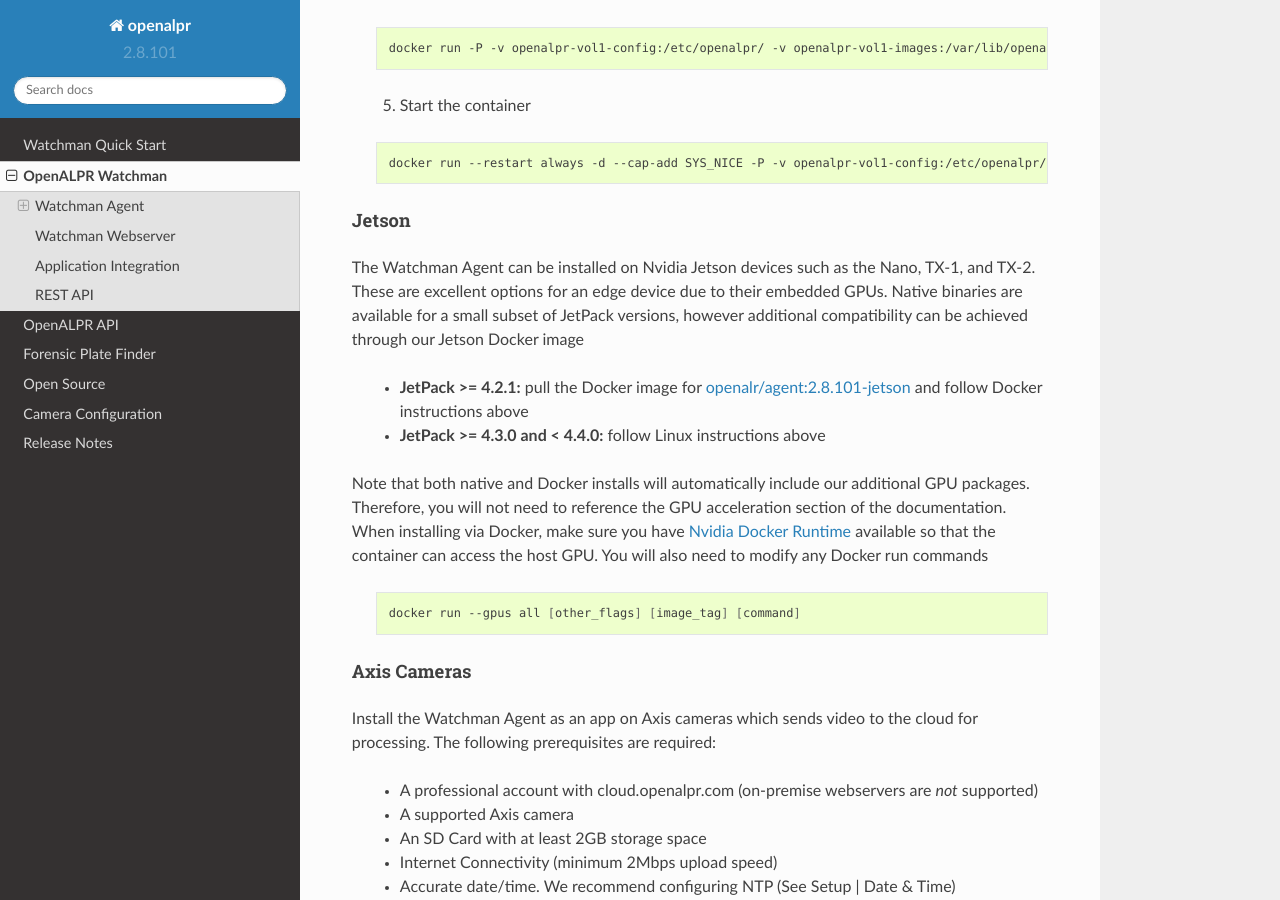
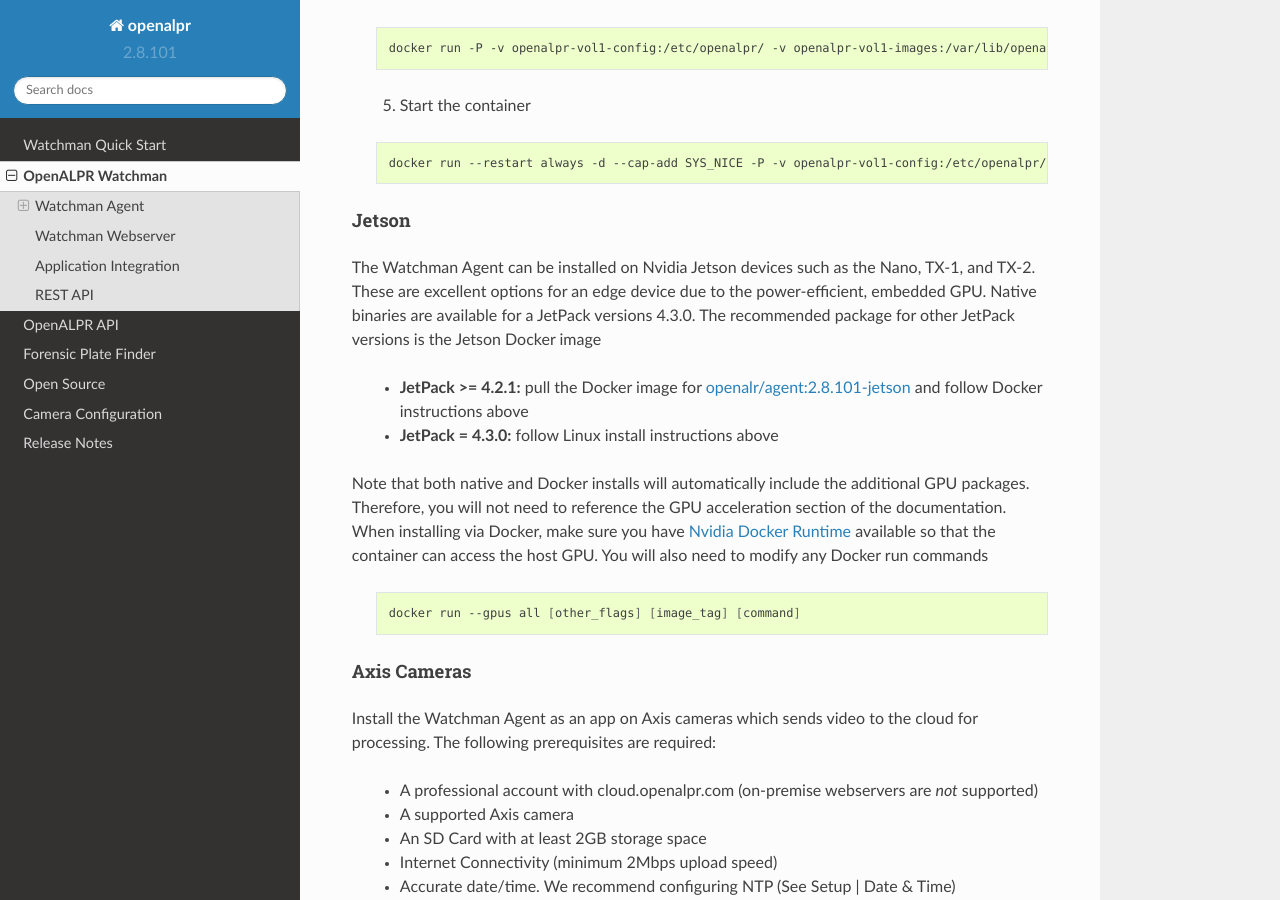
Before and after one commit to openalpr/doc, a Sphinx documentation site: the page built from source/watchman.rst, in a window 1280 px wide and 900 px high, scrolled down 3249 px. Built offline with Sphinx 7.4.7 and the Read the Docs theme 2.0.0, drawn with Linux system fonts in a browser that asks for light colours.

Commit message:
Update jetson instr

```diff
--- a/source/watchman.rst
+++ b/source/watchman.rst
@@ -134,14 +134,13 @@
 Jetson
 ......
 
-The Watchman Agent can be installed on Nvidia Jetson devices such as the Nano, TX-1, and TX-2.
-These are excellent options for an edge device due to their embedded GPUs.
-Native binaries are available for a small subset of JetPack versions, however additional compatibility can be achieved through our Jetson Docker image
+The Watchman Agent can be installed on Nvidia Jetson devices such as the Nano, TX-1, and TX-2.  These are excellent options for an edge device due to the power-efficient, embedded GPU.
+Native binaries are available for a JetPack versions 4.3.0.  The recommended package for other JetPack versions is the Jetson Docker image
 
   - **JetPack >= 4.2.1:** pull the Docker image for `openalr/agent:2.8.101-jetson <https://hub.docker.com/r/openalpr/agent/tags>`_ and follow Docker instructions above
-  - **JetPack >= 4.3.0 and < 4.4.0:** follow Linux instructions above
+  - **JetPack = 4.3.0:** follow Linux install instructions above
 
-Note that both native and Docker installs will automatically include our additional GPU packages.
+Note that both native and Docker installs will automatically include the additional GPU packages.
 Therefore, you will not need to reference the GPU acceleration section of the documentation.
 When installing via Docker, make sure you have `Nvidia Docker Runtime <https://github.com/NVIDIA/nvidia-docker>`_ available so that the container can access the host GPU.
 You will also need to modify any Docker run commands
```
